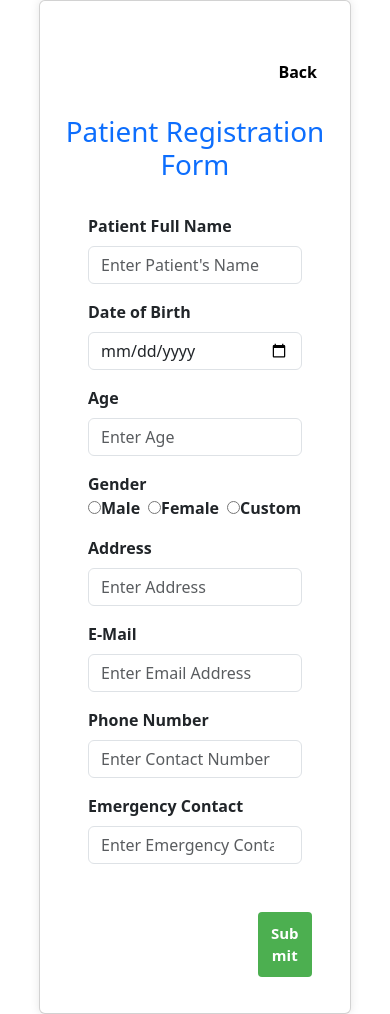
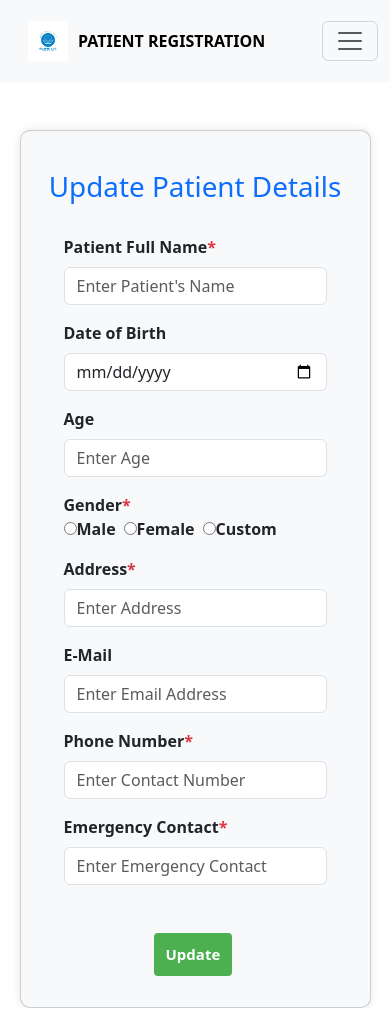
Before and after one commit to Archunaaaa/Patient-registration-and-details, a React (Create React App) app: page /edit/1 in a window 390 px wide. Built offline with nearby package versions, Linux system fonts and the light colour scheme; no server answers.

Commit message:
fourth commit

```diff
--- a/src/App.css
+++ b/src/App.css
@@ -13,9 +13,65 @@
   border: none;
   border-radius: 4px;
   cursor: pointer;
-  margin-left: 170px;
+  margin-left: 190px;
   font-size: 15px;
 }
 .btn-submit:hover {
   background-color: darkgreen;
 }
+/* Media query for tablets */
+@media (max-width: 991px) {
+  .card {
+    width: 90%;
+    padding: 15px;
+  }
+  .btn-submit {
+    margin-left: 190px;
+    margin-top: 20px;
+  }
+}
+
+/* Media query for mobile devices */
+/* @media (max-width: 767px) {
+  .card {
+    width: 100%;
+    padding: 10px;
+
+  }
+  .btn-submit {
+    margin-left: 0;
+    margin-top: 20px;
+    margin-left: 10px;
+  }
+} */
+
+/* Media query for tablets */
+@media (max-width: 991px) {
+  .navbar-brand {
+    font-size: 18px;
+  }
+  .navbar-nav {
+    flex-direction: column;
+  }
+  .navbar-nav .nav-item {
+    margin-bottom: 10px;
+  }
+
+}
+
+/* Media query for mobile devices */
+@media (max-width: 767px) {
+  .navbar-brand {
+    font-size: 16px;
+  }
+  .btn-submit {
+   margin-left: 90px;
+  }
+}
+
+@media (max-width: 374px) {
+
+  .btn-submit {
+   margin-left: 60px;
+  }
+}
--- a/src/App.js
+++ b/src/App.js
@@ -3,12 +3,14 @@ import { BrowserRouter as Router, Route, Routes } from "react-router-dom";
 import PatientList from "./Components/PatientList";
 // import EditPatient from "./Components/EditPatient"
 import CreatePatient from "./Components/CreatePatient";
+import Navbar from './Components/Navbar';
 
 import './App.css';
 
 const App = () => {
   return (
     <Router>
+       <Navbar />
       <Routes>
        <Route exact path="/" element={<PatientList />} />
         <Route exact path="/create" element={<CreatePatient />} />
--- a/src/Components/CreatePatient.js
+++ b/src/Components/CreatePatient.js
@@ -18,6 +18,27 @@ const CreatePatient = () => {
   const navigate = useNavigate();
   const { id } = useParams(); // Get the id from URL params
 
+  useEffect(() => {
+    if (id) {
+      const fetchPatient = async () => {
+        setIsLoading(true); // Set loading to true when starting to fetch patient data
+        try {
+          const response = await fetch(`https://64d60e47754d3e0f13618812.mockapi.io/form/patient_registration/${id}`);
+          if (!response.ok) {
+            throw new Error("Failed to fetch patient details");
+          }
+          const data = await response.json();
+          setFormData(data);
+        } catch (error) {
+          console.error("Error fetching patient details:", error.message);
+        } finally {
+          setIsLoading(false); // Set loading to false after fetching data or if there is an error
+        }
+      };
+
+      fetchPatient(); // Call fetchPatient function inside useEffect
+    }
+  }, [id]); // Ensure useEffect runs whenever id changes
 
   const handleChange = (e) => {
     const { name, value } = e.target;
@@ -26,26 +47,6 @@ const CreatePatient = () => {
       [name]: value
     });
   };
-
-
-  useEffect(() => {
-    const fetchPatient = async () => {
-      try {
-        const response = await fetch(`https://64d60e47754d3e0f13618812.mockapi.io/form/patient_registration/${id}`);
-        if (!response.ok) {
-          throw new Error("Failed to fetch patient details");
-        }
-        const data = await response.json();
-        setFormData(data);
-        // setLoading(false);
-      } catch (error) {
-        console.error("Error fetching patient details:", error.message);
-        // setLoading(false);
-      }
-    };
-
-    fetchPatient(); // Call fetchPatient function inside useEffect
-  }, [id]); // Ensure useEffect runs whenever id changes
 
   const handleSubmit = async (e) => {
     e.preventDefault();
@@ -91,13 +92,19 @@ const CreatePatient = () => {
 
     if (Object.keys(newErrors).length === 0) {
       try {
-        const response = await fetch("https://64d60e47754d3e0f13618812.mockapi.io/form/patient_registration", {
-          method: "POST",
+        const method = id ? "PUT" : "POST";
+        const url = id
+          ? `https://64d60e47754d3e0f13618812.mockapi.io/form/patient_registration/${id}`
+          : "https://64d60e47754d3e0f13618812.mockapi.io/form/patient_registration";
+
+        const response = await fetch(url, {
+          method: method,
           headers: {
             "Content-Type": "application/json"
           },
           body: JSON.stringify(formData)
         });
+
         if (!response.ok) {
           throw new Error("Failed to submit form data");
         }
@@ -124,22 +131,28 @@ const CreatePatient = () => {
       // Stop loading if there are validation errors
       setIsLoading(false);
     }
-
   };
 
   return (
     <div className="d-flex justify-content-center align-items-center" style={{ height: "100vh" }}>
-      <div className="card">
-        <div className=" d-flex justify-content-end ms-5 pt-4 mt-2">
+      <div className="card mt-5 bg-light">
+        {/* <div className="d-flex justify-content-end ms-5 pt-4 mt-2">
           <Link to="/">
             <button className="btn btn-grad fw-bold text-black">Back</button>
           </Link>
+        </div> */}
+        <h1 className="text-center text-primary mt-4">
+          {id ? "Update Patient Details" : "Patient Registration Form"}
+        </h1>
+        {isLoading ? (
+          <div className="text-center mt-3">
+            <div className="spinner-border text-primary" role="status"></div>
           </div>
-        <h1 className="text-center text-primary mt-4 ">Patient Registration Form</h1>
-        <form className="row mx-3 my-2" >
+        ) : (
+          <form className="row mx-3 my-2" onSubmit={handleSubmit}>
             <div className="col-lg-6 col-md-6 d-flex flex-column content">
               <div className="mt-3 fw-bold">
-              <label htmlFor="fullname ">Patient Full Name</label>
+                <label htmlFor="fullname">Patient Full Name<span className="text-danger">*</span></label>
                 <input
                   type="text"
                   className="form-control mt-2"
@@ -151,7 +164,7 @@ const CreatePatient = () => {
                 />
                 {errors.fullname && <div className="text-danger">{errors.fullname}</div>}
               </div>
-            <div className=" mt-3 fw-bold">
+              <div className="mt-3 fw-bold">
                 <label htmlFor="dateofbirth">Date of Birth</label>
                 <input
                   type="date"
@@ -163,7 +176,7 @@ const CreatePatient = () => {
                 />
                 {errors.dateofbirth && <div className="text-danger">{errors.dateofbirth}</div>}
               </div>
-            <div className=" mt-3 fw-bold">
+              <div className="mt-3 fw-bold">
                 <label htmlFor="age">Age</label>
                 <input
                   type="number"
@@ -176,14 +189,13 @@ const CreatePatient = () => {
                 />
                 {errors.age && <div className="text-danger">{errors.age}</div>}
               </div>
-            <div className=" mt-3 fw-bold">
-              <label>Gender</label>
+              <div className="mt-3 fw-bold">
+                <label>Gender<span className="text-danger">*</span></label>
                 <div>
                   <label>
                     <input
                       type="radio"
                       value="Male"
-                    className=""
                       checked={formData.gender === "Male"}
                       onChange={handleChange}
                       name="gender"
@@ -218,8 +230,8 @@ const CreatePatient = () => {
             </div>
 
             <div className="col-lg-6 col-md-6 d-flex flex-column content">
-            <div className=" mt-3 fw-bold">
-              <label htmlFor="address">Address</label>
+              <div className="mt-3 fw-bold">
+                <label htmlFor="address">Address<span className="text-danger">*</span></label>
                 <input
                   type="text"
                   className="form-control mt-2"
@@ -231,7 +243,7 @@ const CreatePatient = () => {
                 />
                 {errors.address && <div className="text-danger">{errors.address}</div>}
               </div>
-            <div className=" mt-3 fw-bold">
+              <div className="mt-3 fw-bold">
                 <label htmlFor="email">E-Mail</label>
                 <input
                   type="email"
@@ -244,9 +256,8 @@ const CreatePatient = () => {
                 />
                 {errors.email && <div className="text-danger">{errors.email}</div>}
               </div>
-
-            <div className=" mt-3 fw-bold">
-              <label htmlFor="phonenumber">Phone Number</label>
+              <div className="mt-3 fw-bold">
+                <label htmlFor="phonenumber">Phone Number<span className="text-danger">*</span></label>
                 <input
                   type="number"
                   className="form-control mt-2"
@@ -258,9 +269,8 @@ const CreatePatient = () => {
                 />
                 {errors.phonenumber && <div className="text-danger">{errors.phonenumber}</div>}
               </div>
-
-            <div className=" mt-3 fw-bold">
-              <label htmlFor="emergencynumber">Emergency Contact</label>
+              <div className="mt-3 fw-bold">
+                <label htmlFor="emergencynumber">Emergency Contact<span className="text-danger">*</span></label>
                 <input
                   type="number"
                   className="form-control mt-2"
@@ -274,16 +284,11 @@ const CreatePatient = () => {
               </div>
             </div>
             <div>
-            <button type="submit" className="btn-submit text-center w-25 mb-2 mt-5 fw-bold" onClick={handleSubmit}>
-              Submit
+              <button type="submit" className="btn-submit text-center  mb-2 mt-5 fw-bold">
+                {isLoading ? "Submitting..." : id ? "Update" : "Submit"}
               </button>
             </div>
           </form>
-        {isLoading && (
-          <div className="text-center mt-3">
-            <div className="spinner-border text-primary" role="status">
-            </div>
-          </div>
         )}
       </div>
     </div>
--- /dev/null
+++ b/src/Components/Navbar.js
@@ -0,0 +1,40 @@
+import React from 'react';
+import { Link } from 'react-router-dom';
+import 'bootstrap/dist/css/bootstrap.min.css';
+import logo from '../Assets/Blue MMinimalist Medical Clinic Logo.png';
+
+const Navbar = () => {
+  return (
+    <nav className="navbar navbar-expand-lg navbar-light bg-light">
+      <div className="container-fluid mt-2 mb-2 ms-3">
+        <Link className="navbar-brand fw-bold d-flex align-items-center" to="/">
+          <img src={logo} alt="Patient Logo" style={{ width: '40px', height: '40px', marginRight: '10px' }} />
+          PATIENT REGISTRATION
+        </Link>
+        <button
+          className="navbar-toggler"
+          type="button"
+          data-bs-toggle="collapse"
+          data-bs-target="#navbarNav"
+          aria-controls="navbarNav"
+          aria-expanded="false"
+          aria-label="Toggle navigation"
+        >
+          <span className="navbar-toggler-icon"></span>
+        </button>
+        <div className="collapse navbar-collapse justify-content-end" id="navbarNav">
+          <ul className="navbar-nav">
+            <li className="nav-item">
+              <Link className="nav-link fw-bold" to="/create">Patient Registration Form</Link>
+            </li>
+            <li className="nav-item fw-bold">
+              <Link className="nav-link" to="/">Patient Details</Link>
+            </li>
+          </ul>
+        </div>
+      </div>
+    </nav>
+  );
+};
+
+export default Navbar;
```
Also changed, not shown: src/Components/PatientList.js (+19 -6 lines), src/Assets/Blue MMinimalist Medical Clinic Logo.png (added). Lines whose indentation alone changed are shown as unchanged.
